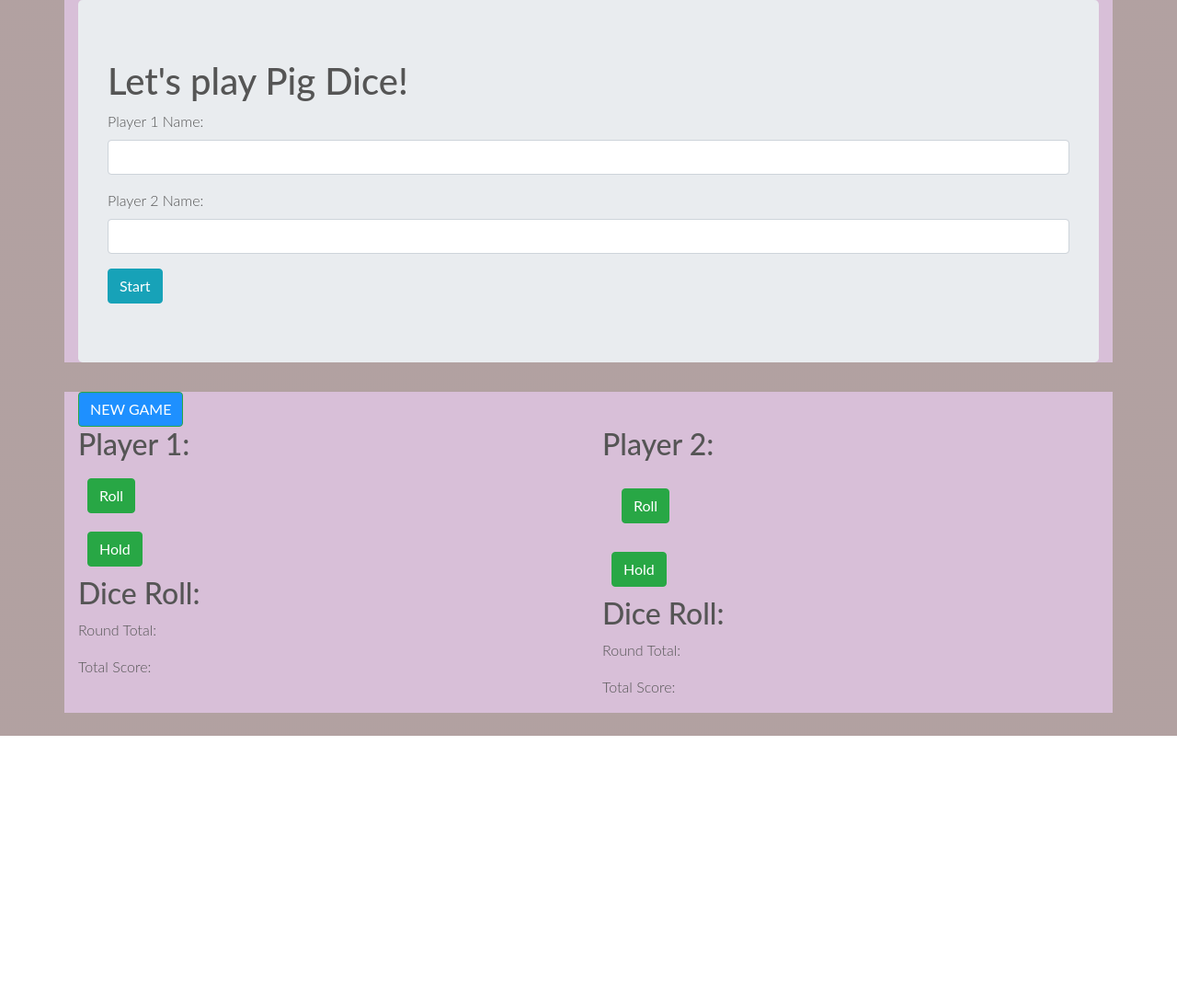
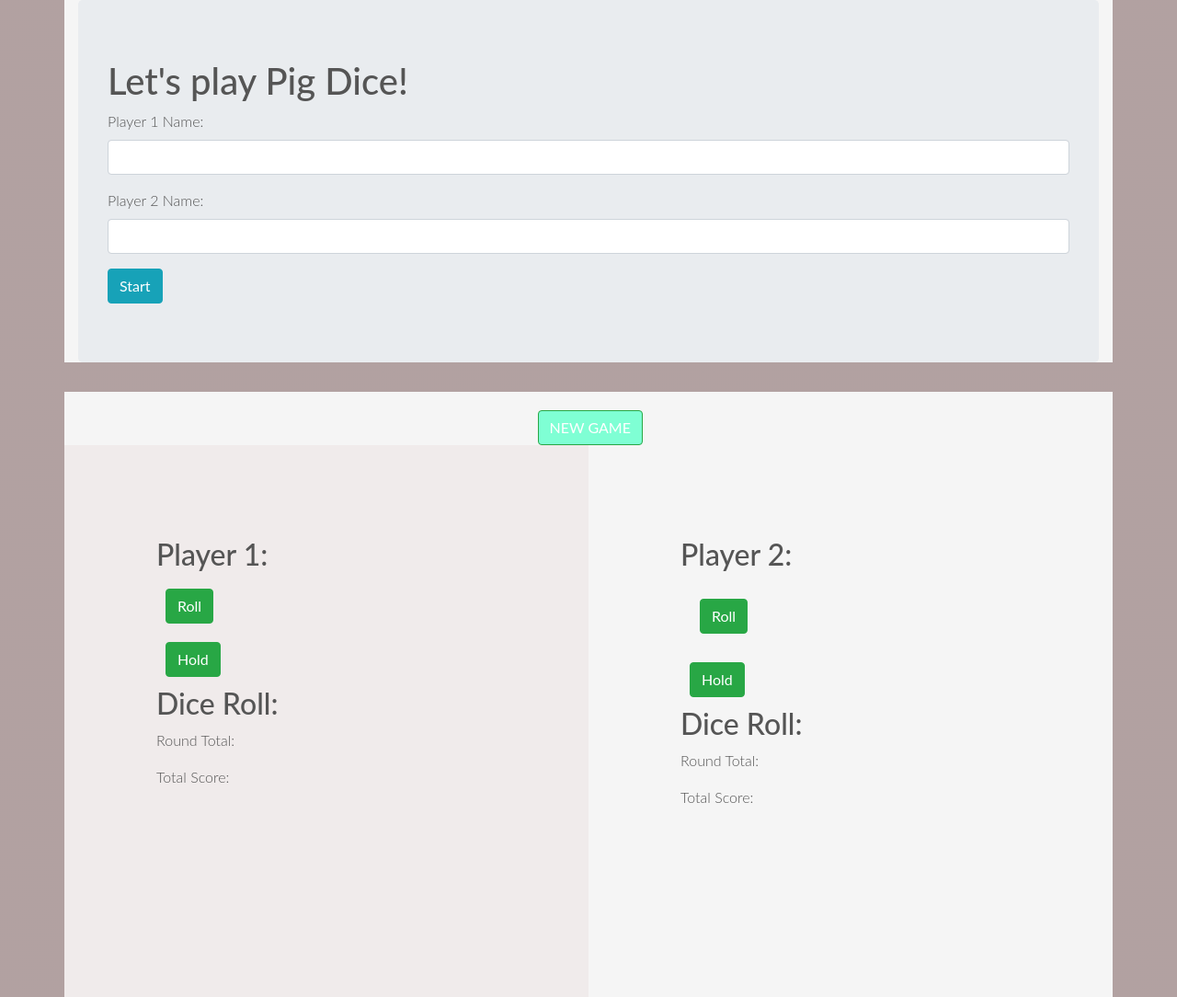
Before and after one commit to magmerco/pig-dice, a plain HTML site: page index.html in a window 1280 px wide. Shown: the whole page at 92% size. Before the commit the page ends 800 px from the top, so only its background shows below. Drawn offline with nearby package versions, Linux system fonts and the light colour scheme.

Commit message:
change the style of the container.

```diff
--- a/css/styles.css
+++ b/css/styles.css
@@ -49,10 +49,16 @@ body {
 *** PLAYERS
 **********************************************/
 .container{
-    background-color: thistle;
+    background-color: whitesmoke;
 }
 #new-game{
-    background-color: dodgerblue;
+    background-color: aquamarine;
+        top: 45px;
+        margin-left:45%;
+        margin-top:20px;
+
+
+
 }
 #player1-roll{
     margin: 10px;
@@ -66,3 +72,20 @@ body {
 #player2-hold{
     margin: 10px;
 }
+
+.player-0-panel{
+
+    width: 50%;
+    float: left;
+    height: 600px;
+    padding: 100px;
+  background-color:rgb(240, 235, 235);
+
+
+}
+.player-1-panel {
+    width: 50%;
+    float: left;
+    height: 600px;
+    padding: 100px;
+}
--- a/index.html
+++ b/index.html
@@ -30,16 +30,19 @@
                   <div class="player-console container">
                       <button id="new-game" class="btn-success btn">NEW GAME</button>
                       <div class = "row">
-                        <div class="col-md-6">
+                        <!-- <div class="col-md-6"> -->
+
+        <div class="player-0-panel active">
                           <h2>Player 1: <span id = "player1Name"><span></h2>
-                            <button id="player1-roll" class="btn-success btn">Roll</button> <br>
+                            <button id="player1-roll" class="btn-success btn">       Roll</button> <br>
                             <button id="player1-hold" class="btn-success btn">Hold</button>
                           <h2>Dice Roll: <span id="die-roll-1"></span></h2>
                           <p>Round Total: <span id="round-total-1"></span></p>
                           <p>Total Score: <span id="total-score-1"></span></p>
                         </div>
 
-                      <div class="col-md-6">
+                      <!-- <div class="col-md-6"> -->
+                            <div class="player-1-panel">
                         <h2>Player 2: <span id = "player2Name"><span></h2>
                           <button id="player2-roll" class="btn-success btn">Roll</button> <br>
                           <button id="player2-hold" class="btn-success btn">Hold</button>
```
